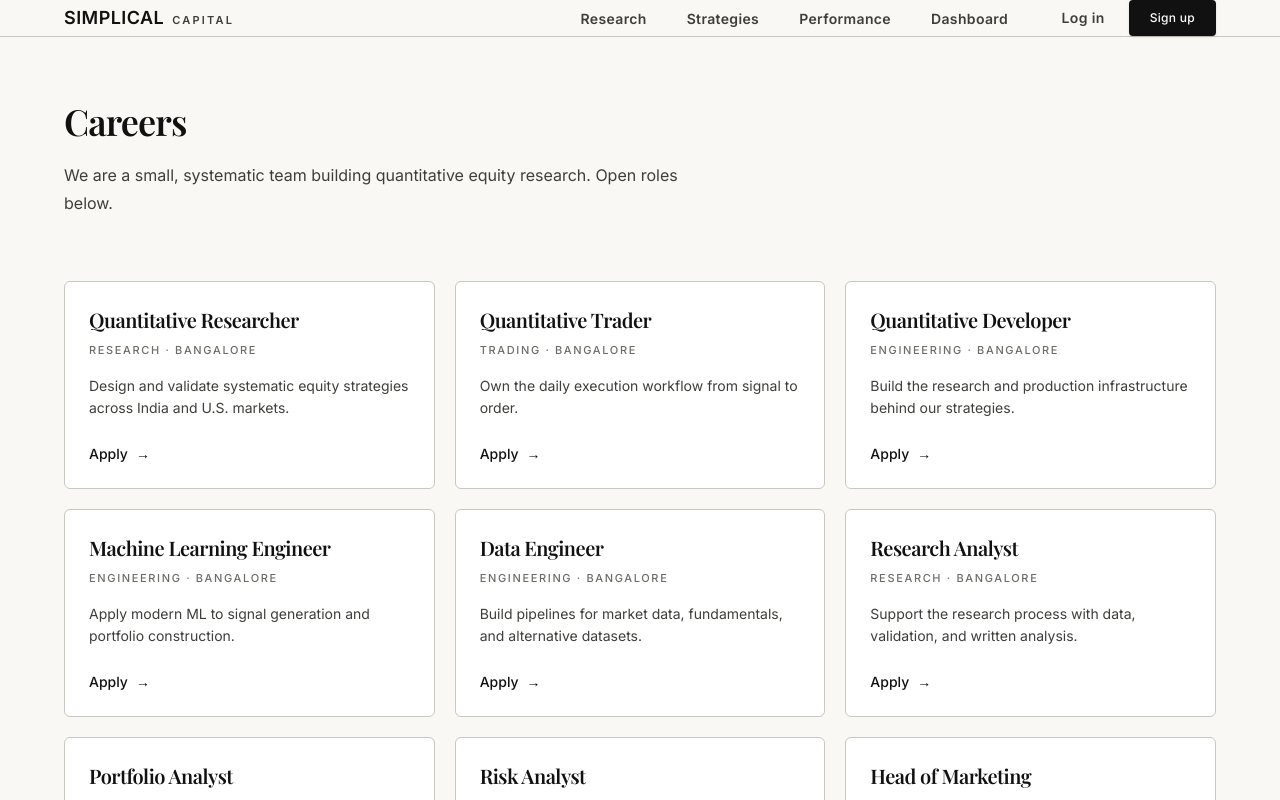
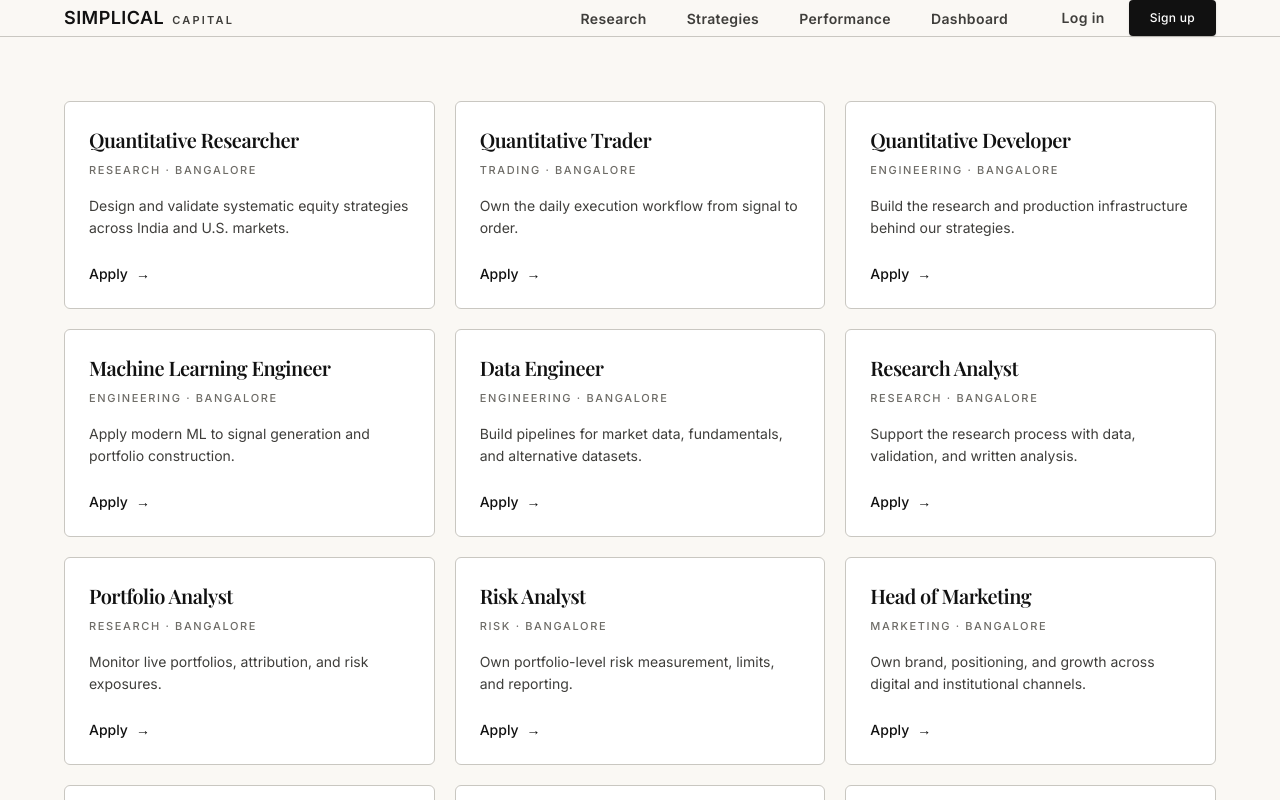
Before and after one commit to erniersnail/stratova, a Next.js app: page /careers in a window 1280 px wide. Shown: the top 800 px of the page. Built offline with nearby package versions, Linux system fonts and the light colour scheme; no server answers; a web font is replaced by a local one.

Commit message:
careers: drop page header and small-team copy

```diff
--- a/app/careers/page.tsx
+++ b/app/careers/page.tsx
@@ -2,7 +2,6 @@ import type { Metadata } from "next";
 import Link from "next/link";
 import Container from "@/components/layout/Container";
 import Section from "@/components/layout/Section";
-import PageHeader from "@/components/common/PageHeader";
 import { typography } from "@/lib/typography";
 import { ROLES, type Role } from "@/lib/careers";
 
@@ -46,13 +45,6 @@ function RoleCard({ role }: { role: Role }) {
 export default function CareersPage() {
   return (
     <main>
-      <Container className="pt-16 pb-0">
-        <PageHeader
-          title="Careers"
-          description="We are a small, systematic team building quantitative equity research. Open roles below."
-        />
-      </Container>
-
       <Section spacing="sm">
         <Container size="default">
           <div className="grid grid-cols-1 gap-5 md:grid-cols-2 lg:grid-cols-3">
```
